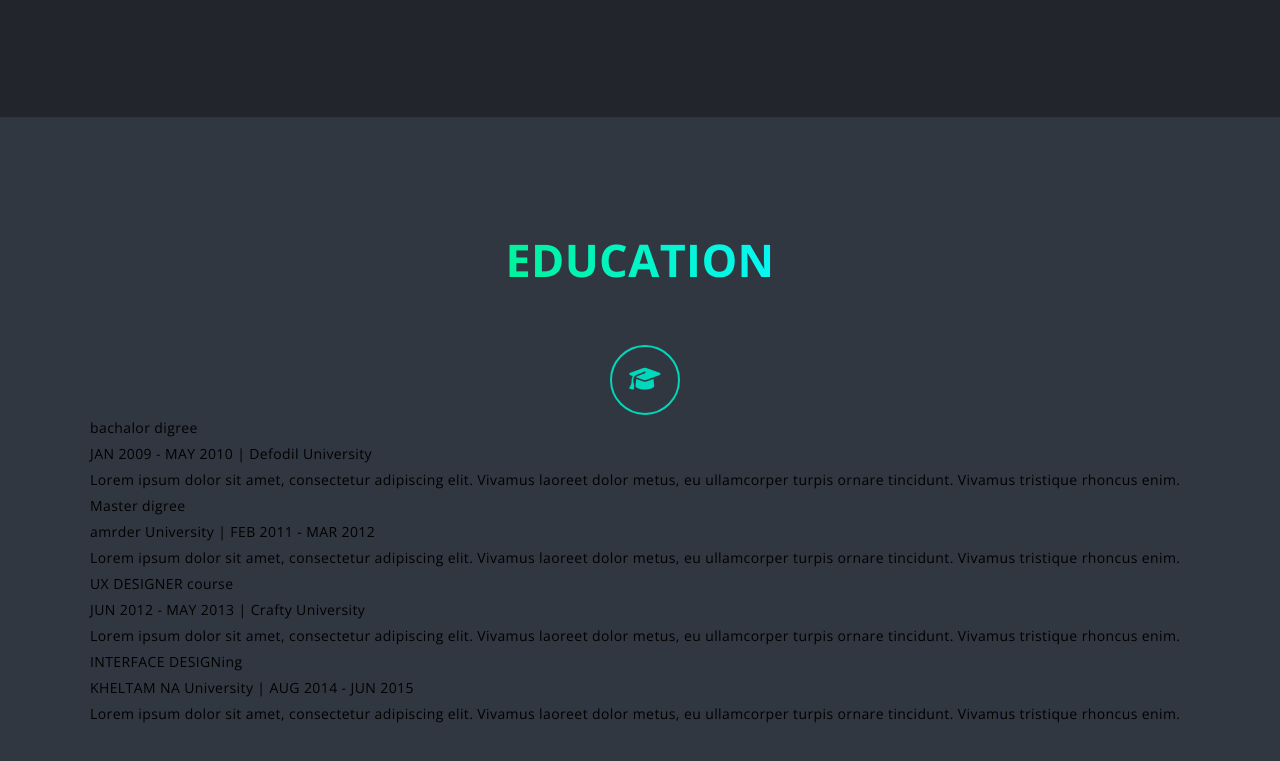
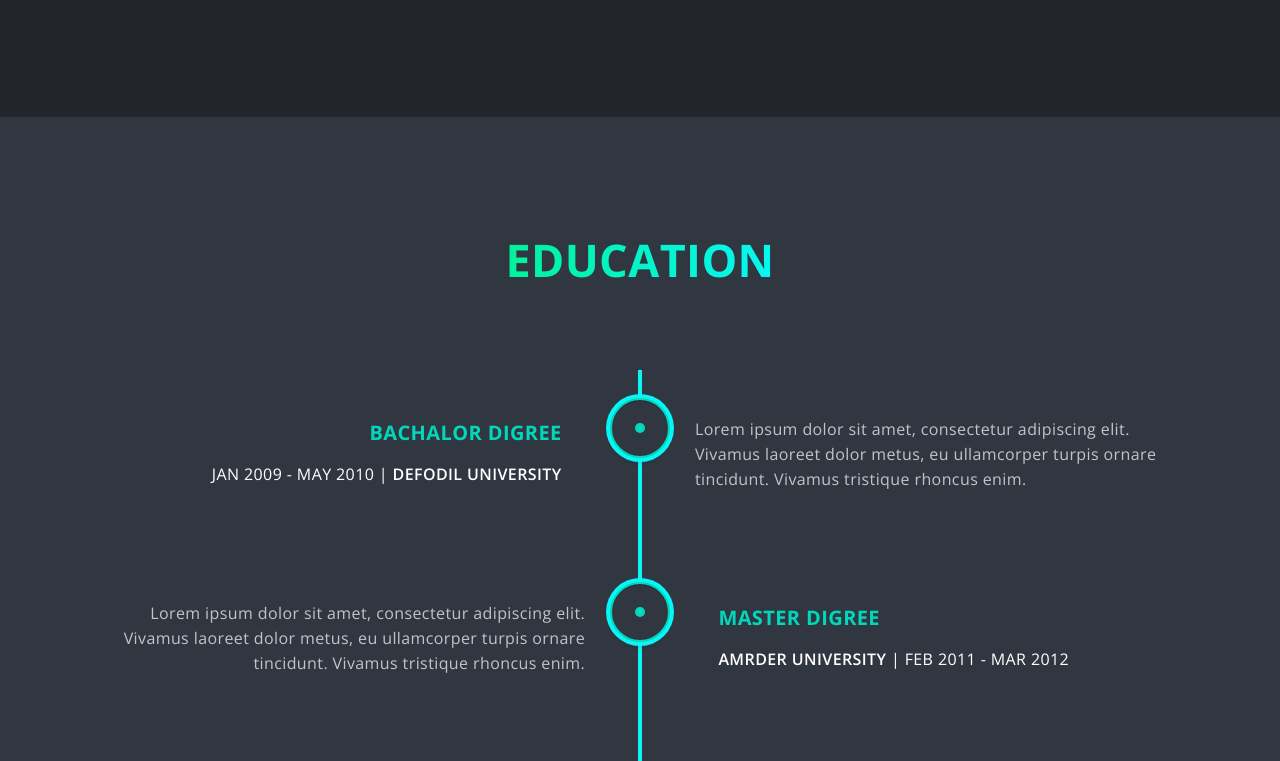
Before and after one commit to anastasia2022be1/portfolio-1, a website: page index.html in a window 1280 px wide. Shown: the part 1077-1838 px from the top of the page. Drawn offline with nearby package versions, Linux system fonts and the light colour scheme.

Commit message:
fix eduducation section

```diff
--- a/index.html
+++ b/index.html
@@ -95,7 +95,7 @@
 
                     <h2>Education</h2>
                 </div>
-                <div class="education__content">
+                <div class="education-content">
                     <div class="cd-timeline">
                         <div class="cd-timeline-block">
                             <div class="cd-timeline-img">
--- a/main.scss
+++ b/main.scss
@@ -23,6 +23,8 @@
 @import './styles/contact.scss';
 
 @import './styles/education.scss';
+
+@import './styles/timeline.scss';
 
 body {
         font-family: 'Open Sans', sans-serif;
--- a/styles/education.scss
+++ b/styles/education.scss
@@ -1,22 +1,21 @@
 .education {
-    background: #313741;
+    background-color: #313741;
+    color: #fff;
 }
-
-.education__content {
+.educaton-content {
   margin-top: 130px;
-        margin-left: 10px;
   position: relative;
 }
 
-.education__content::before {
+.educaton-content::before {
   border: 2px solid #00d7bb;
   border-radius: 50%;
   color: #00d7bb;
   content: "\f19d";
-        font-family: "fontawesome";
+  font-family: 'Font Awesome 5 Free';
   font-size: 25px;
   height: 70px;
-        left: 20px;
+  left: 50%;
   line-height: 65px;
   position: absolute;
   text-align: center;
@@ -25,8 +24,102 @@
   width: 70px;
 }
 
-@media (min-width: 992px) {
-  .education__content::before {
+.cd-timeline {
+  margin: 0;
+  padding: 100px 0;
+}
+
+.cd-timeline::before {
+  background-color: #00d7bb;
+}
+
+.cd-timeline::after {
+  background-color: #00d7bb;
+  border-radius: 50%;
+  bottom: 0;
+  content: "";
+  height: 20px;
   left: 50%;
+  margin-left: -10px;
+  position: absolute;
+  width: 20px;
+}
+
+.cd-timeline-block {
+  margin: 0 0 150px;
+}
+
+.cd-timeline-block:last-child {
+  margin: 0;
+}
+
+.cd-timeline-img {
+  background-color: #313741;
+  border: 2px solid #00d7bb;
+  box-shadow: none;
+  height: 35px;
+  top: 25px;
+  width: 35px;
+  z-index: 1;
+}
+
+.cd-timeline-img span.dot {
+  background-color: #00d7bb;
+  border-radius: 50%;
+  display: block;
+  height: 10px;
+  left: 50%;
+  position: absolute;
+  top: 50%;
+  transform: translate(-50%, -50%);
+  width: 10px;
+}
+
+.cd-timeline-content {
+  background-color: transparent;
+  box-shadow: none;
+  padding: 10px 0 0;
+  text-align: left;
+}
+
+@media (min-width:992px){
+  .cd-timeline-content {
+    text-align: right;
   }
 }
+
+.cd-timeline-content::before {
+  display: none;
+}
+
+.cd-timeline-block:nth-child(2n) .cd-timeline-content {
+  text-align: left;
+}
+
+.cd-timeline-content h2 {
+  color: #00d7bb;
+  font-size: 27px;
+  font-weight: 700;
+  margin-bottom: 5px;
+  text-transform: uppercase;
+}
+
+.cd-timeline-content p {
+  color: #fff;
+  font-size: 16px;
+  margin: 0;
+  text-transform: uppercase;
+}
+
+.cd-timeline-content p span {
+  font-weight: 600;
+}
+
+.cd-description {
+  color: #fff;
+  font-size: 14px;
+  line-height: 25px;
+  opacity: 1;
+  padding: 0;
+  text-align: left;
+}
--- a/styles/timeline.scss
+++ b/styles/timeline.scss
@@ -13,7 +13,7 @@
     left: 18px;
     height: 100%;
     width: 4px;
-    background: #d7e4ed;
+    background: $accent-color;
 }
 
 @media (min-width: 992px) {
@@ -68,7 +68,7 @@
     width: 40px;
     height: 40px;
     border-radius: 50%;
-    box-shadow: 0 0 0 4px white, inset 0 2px 0 rgba(0, 0, 0, 0.08), 0 3px 0 4px rgba(0, 0, 0, 0.05);
+    box-shadow: 0 0 0 4px $accent-color, inset 0 2px 0 rgba(0, 0, 0, 0.08), 0 3px 0 4px rgba(0, 0, 0, 0.05);
 }
 
 
@@ -87,20 +87,15 @@
 .cd-timeline-content {
     position: relative;
     margin-left: 60px;
-    background: white;
     border-radius: 0.25em;
     padding: 1em;
-    box-shadow: 0 3px 0 #d7e4ed;
+    // box-shadow: 0 3px 0 #d7e4ed;
 }
 
 .cd-timeline-content:after {
     content: "";
     display: table;
     clear: both;
-}
-
-.cd-timeline-content h2 {
-    color: #303e49;
 }
 
 .cd-timeline-content p,
@@ -132,7 +127,7 @@
     height: 0;
     width: 0;
     border: 7px solid transparent;
-    border-right: 7px solid white;
+    // border-right: 7px solid white;
 }
 
 @media (min-width: 768px) {
@@ -163,7 +158,7 @@
         top: 24px;
         left: 100%;
         border-color: transparent;
-        border-left-color: white;
+        // border-left-color: white;
     }
 
     .cd-timeline-content .cd-description {
@@ -184,7 +179,7 @@
         left: auto;
         right: 100%;
         border-color: transparent;
-        border-right-color: white;
+        // border-right-color: white;
     }
 
     .cd-timeline-block:nth-child(even) .cd-timeline-content .cd-description {
```
Also changed, not shown: main.css, 1 other file. Lines whose indentation alone changed are shown as unchanged.
